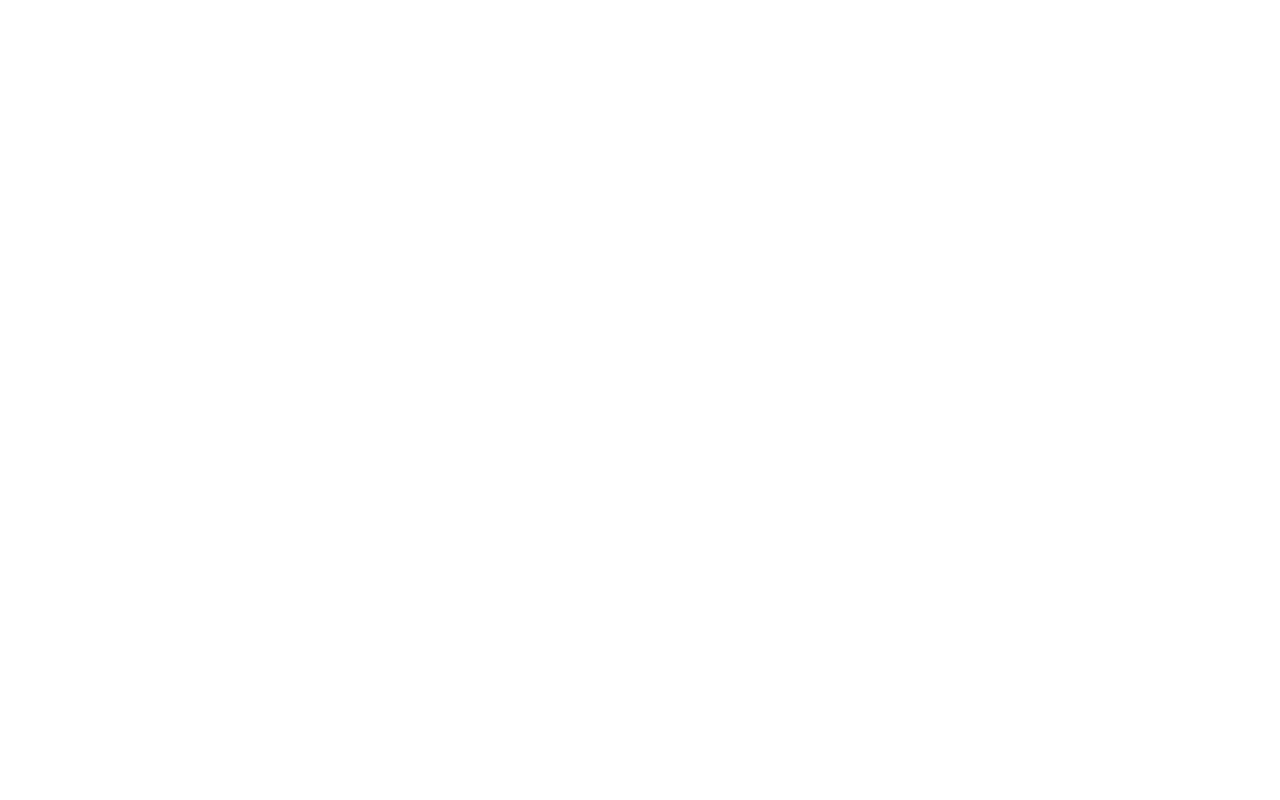
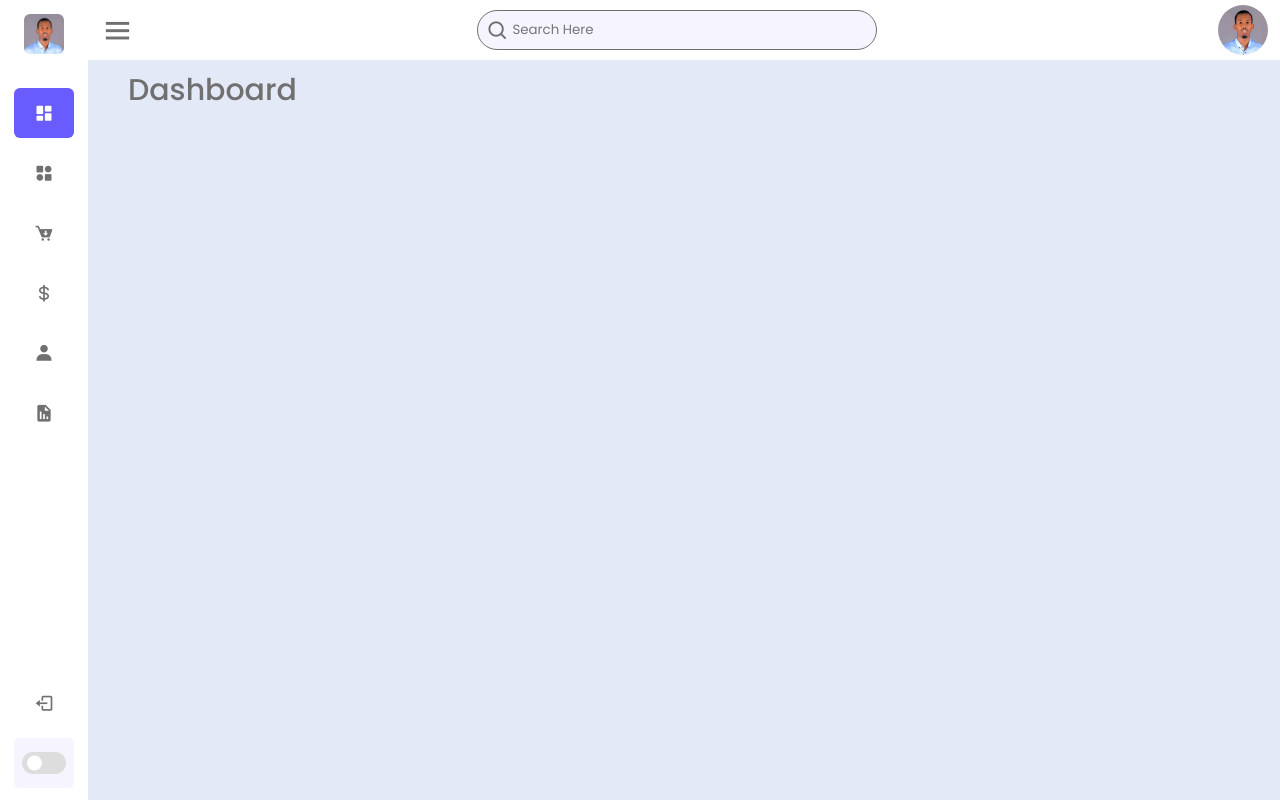
Before and after one commit to hay12k/dashboard, a plain HTML site: page index.html in a window 1280 px wide. Drawn offline with nearby package versions, Linux system fonts and the light colour scheme.

Commit message:
modified:   assets/css/style.css 	new file:   assets/images/pro.jpeg 	modified:   assets/js/script.js 	modified:   index.html

```diff
--- a/assets/css/style.css
+++ b/assets/css/style.css
@@ -0,0 +1,316 @@
+@import url('https://fonts.googleapis.com/css2?family=Poppins:wght@300;400;500;600;700&display=swap');
+
+*{
+    font-family: 'Poppins', sans-serif;
+    margin: 0;
+    padding: 0;
+    box-sizing: border-box;
+}
+:root{
+    /* -------colors-------- */
+    --body-color: #e4e9f7;
+    --sidebar-color: #fff;
+    --primary-color: #695cfe;
+    --primary-color-light: #f6f5ff;
+    --toggle-color: #ddd;
+    --text-color: #707070;
+    /* -------transitions-------- */
+    --tran-02: all 0.2s ease;
+    --tran-03: all 0.3s ease;
+    --tran-04: all 0.4s ease;
+    --tran-05: all 0.5s ease;
+}
+body.dark{
+    --body-color: #18191a;
+    --sidebar-color: #242526;
+    --primary-color: #3a3b3c;
+    --primary-color-light: #3a383c;
+    --toggle-color: #fff;
+    --text-color: #ccc;
+}
+body{
+    height: 100vh;
+    background: var(--body-color);
+    transition: var(--tran-05);
+}
+
+/* ====sidebar==== */
+.sidebar header{
+    position: relative;
+}
+.sidebar{
+    position: fixed;
+    top: 0;
+    left: 0;
+    height: 100%;
+    width: 250px;
+    padding: 10px 14px;
+    background: var(--sidebar-color);
+    transition: var(--tran-05);
+    z-index: 100;
+}
+.sidebar.close{
+    width: 88px;
+}
+/* ====Reusable CSS==== */
+.sidebar .text{
+    font-size: 16px;
+    font-weight: 500;
+    color: var(--text-color);
+    transition: var(--tran-04);
+    white-space: nowrap;
+    opacity: 1;
+}
+.sidebar.close .text{
+    opacity: 0;
+}
+.sidebar .image{
+    min-width: 60px;
+    display: flex;
+    align-items: center;
+    justify-content: center;
+}
+.sidebar li{
+    height: 50px;
+    margin-top: 10px;
+    list-style: none;
+    display: flex;
+    align-items: center;
+}
+.sidebar li .icon{
+    display: flex;
+    align-items: center;
+    justify-content: center;
+    min-width: 60px;
+    font-size: 20px;
+}
+.sidebar li .icon,
+.sidebar li .text{
+    color: var(--text-color);
+    transition: var(--tran-02);
+}
+.sidebar .image-text img{
+    width: 40px;
+    border-radius: 6px;
+}
+.sidebar header .image-text{
+    display: flex;
+    align-items: center;
+}
+.sidebar .image-text .header-text{
+    display: flex;
+    flex-direction: column;
+}
+.header-text .name{
+    font-weight: 600;
+}
+.header-text .profession{
+    margin-top: -2px;
+}
+.sidebar header .toggle{
+    position: absolute;
+    top: 50%;
+    right: -25px;
+    transform: translateY(-50%) rotate(180deg);
+    height: 25px;
+    width: 25px;
+    background: var(--primary-color);
+    display: flex;
+    align-items: center;
+    justify-content: center;
+    border-radius: 50%;
+    color: var(--toggle-color);
+    font-size: 22px;
+    transition: var(--tran-03);
+}
+.sidebar.close header .toggle{
+    transform: translateY(-50%);
+}
+body.dark .sidebar header .toggle{
+    color: var(--text-color);
+}
+.sidebar .menu{
+    margin-top: 20px;
+}
+
+.search-box input{
+    height: 100%;
+    width: 100%;
+    outline: none;
+    border: none;
+    border-radius: 6px;
+    font-size: 16px;
+    font-weight: 500;
+    color: var(--text-color);
+    background: var(--primary-color-light);
+}
+.sidebar li a{
+    height: 100%;
+    width: 100%;
+    display: flex;
+    align-items: center;
+    text-decoration: none;
+    border-radius: 6px;
+    transition: var(--tran-04);
+}
+.sidebar li a.active,
+.sidebar li a:hover{
+    background: var(--primary-color);
+}
+.sidebar li a:hover .icon,
+.sidebar li a:hover .text{
+    color: var(--sidebar-color);
+}
+.sidebar li a.active .icon,
+.sidebar li a.active .text{
+    color: var(--sidebar-color);
+}
+body.dark .sidebar li a:hover .icon,
+body.dark .sidebar li a:hover .text{
+    color: var(--text-color);
+}
+body.dark .sidebar li a.active .icon,
+body.dark .sidebar li a.active .text{
+    color: var(--text-color);
+}
+.sidebar .menu-bar{
+    height: calc(100% - 50px);
+    display: flex;
+    flex-direction: column;
+    justify-content: space-between;
+}
+.menu-bar .mode{
+    position: relative;
+    border-radius: 6px;
+    background: var(--primary-color-light);
+}
+.menu-bar .mode .moon-sun{
+    height: 50px;
+    width: 60px;
+    display: flex;
+    align-items: center;
+}
+.menu-bar .mode i{
+    position: absolute;
+    transition: var(--tran-03);
+}
+.menu-bar .mode i.sun{
+    opacity: 0;
+}
+body.dark .menu-bar .mode i.sun{
+    opacity: 1;
+}
+body.dark .menu-bar .mode i.moon{
+    opacity: 0;
+}
+.menu-bar .mode .toggle-switch{
+    position: absolute;
+    right: 0;
+    display: flex;
+    align-items: center;
+    justify-content: center;
+    height: 100%;
+    min-width: 60px;
+    cursor: pointer;
+    border-radius: 6px;
+    background: var(--primary-color-light);
+    transition: var(--tran-05);
+}
+.toggle-switch .switch{
+    position: relative;
+    height: 22px;
+    width: 44px;
+    border-radius: 25px;
+    background: var(--toggle-color);
+}
+.switch::before{
+    content: '';
+    position: absolute;
+    height: 15px;
+    width: 15px;
+    border-radius: 50%;
+    top: 50%;
+    left: 5px;
+    transform: translateY(-50%);
+    background: var(--sidebar-color);
+    transition: var(--tran-03);
+}
+body.dark .switch::before{
+    left: 24px;
+}
+
+.main{
+    position: relative;
+    height: 100vh;
+    left: 250px;
+    width: calc(100% - 250px);
+    background: var(--body-color);
+    transition: var(--tran-05);
+    z-index: 101;
+}
+.main .text{
+    font-size: 30px;
+    font-weight: 500;
+    color: var(--text-color);
+    padding: 8px 40px;
+}
+.sidebar.close ~ .main{
+    left: 88px;
+    width: calc(100% - 88px);
+}
+.main .topbar{
+    width: 100%;
+    background: var(--sidebar-color);
+    height: 60px;
+    display: flex;
+    justify-content: space-between;
+    align-items: center;
+    padding: 0 12px;
+}
+.topbar i{
+    font-size: 35px;
+    color: var(--text-color);
+    cursor: pointer;
+}
+.main .search{
+    position: relative;
+    width: 400px;
+    margin: 0 10px;
+}
+.main .search label{
+    position: relative;
+    width: 100%;
+}
+.main .search label input{
+    width: 100%;
+    height: 40px;
+    border-radius: 40px;
+    border: 1px solid var(--text-color);
+    outline: none;
+    padding: 5px 20px;
+    padding-left: 35px;
+    background: var(--primary-color-light);
+}
+.main .search label .bx{
+    position: absolute;
+    font-size: 23px;
+    left: 10px;
+    top: 2px;
+}
+.main .user{
+    position: relative;
+    min-width: 50px;
+    min-width: 50px;
+    height: 50px;
+    border-radius: 50%;
+    overflow: hidden;
+    cursor: pointer;
+}
+.user img{
+   position: absolute;
+   top: 0;
+   left: 0;
+   width: 100%;
+   height: 100%;
+   object-fit: cover;
+}
--- a/assets/js/script.js
+++ b/assets/js/script.js
@@ -0,0 +1,19 @@
+const body = document.querySelector("body"),
+      sidebar = body.querySelector(".sidebar"),
+      toggle = body.querySelector(".toggle"),
+      searchBtn = body.querySelector(".search-box"),
+      modeSwitch = body.querySelector(".toggle-switch"),
+      modeText = body.querySelector(".mode-text");
+
+      modeSwitch.addEventListener("click", () =>{
+        body.classList.toggle("dark");
+        if(body.classList.contains("dark")){
+          modeText.innerText = "Light Mode"
+        }else{
+          modeText.innerText = "Dark Mode"
+        }
+      });
+
+      toggle.addEventListener("click", () =>{
+        sidebar.classList.toggle("close");
+      });
--- a/index.html
+++ b/index.html
@@ -1,12 +1,118 @@
 <!DOCTYPE html>
 <html lang="en">
+
 <head>
     <meta charset="UTF-8">
     <meta http-equiv="X-UA-Compatible" content="IE=edge">
     <meta name="viewport" content="width=device-width, initial-scale=1.0">
     <title>Dashboard</title>
+    <!-- -----------CSS------------- -->
+    <link rel="stylesheet" href="./assets/css/style.css">
+    <!-- -----------BOXICONS------------- -->
+    <link href='https://unpkg.com/boxicons@2.1.4/css/boxicons.min.css' rel='stylesheet'>
+
 </head>
+
 <body>
+    <nav class="sidebar close">
+        <header>
+            <div class="image-text">
+                <span class="image">
+                    <img src="./assets/images/pro.jpeg" alt="">
+                </span>
+                <div class="text header-text">
+                    <span class="name">Hay12k</span>
+                    <span class="profession">Web developer</span>
+                </div>
+            </div>
+            <!-- <i class='bx bx-chevron-right toggle'></i> -->
+        </header>
+        <div class="menu-bar">
+            <div class="menu">
+                <ul class="menu-links">
+                    <li class="nav-link">
+                        <a href="#" class="active">
+                            <i class='bx bxs-dashboard icon'></i>
+                            <span class="text nav-text">Dashboard</span>
+                        </a>
+                    </li>
+                    <li class="nav-link">
+                        <a href="#">
+                            <i class='bx bxs-category-alt icon'></i>
+                            <span class="text nav-text">Categories</span>
+                        </a>
+                    </li>
+                    <li class="nav-link">
+                        <a href="#">
+                            <i class='bx bxs-cart-download icon'></i>
+                            <span class="text nav-text">Product</span>
+                        </a>
+                    </li>
+                    <li class="nav-link">
+                        <a href="#">
+                            <i class='bx bx-dollar icon'></i>
+                            <span class="text nav-text">Sells</span>
+                        </a>
+                    </li>
+                    <li class="nav-link">
+                        <a href="#">
+                            <i class='bx bxs-user icon'></i>
+                            <span class="text nav-text">Manage Users</span>
+                        </a>
+                    </li>
+                    <!-- <li class="nav-link">
+                        <a href="#">
+                            <i class='bx bxs-group icon'></i>
+                            <span class="text nav-text">Customers</span>
+                        </a>
+                    </li> -->
+                    <li class="nav-link">
+                        <a href="#">
+                            <i class='bx bxs-report icon'></i>
+                            <span class="text nav-text">Reports</span>
+                        </a>
+                    </li>
+                </ul>
+            </div>
+            <div class="bottom-content">
+                <li class="">
+                    <a href="#">
+                        <i class='bx bx-log-out icon'></i>
+                        <span class="text nav-text">Logout</span>
+                    </a>
+                </li>
+                <li class="mode">
+                    <div class="moon-sun">
+                        <i class='bx bx-moon icon moon'></i>
+                        <i class='bx bx-sun icon sun'></i>
+                    </div>
+                    <span class="mode-text text">Dark Mode</span>
+                    <div class="toggle-switch">
+                        <span class="switch"></span>
+                    </div>
+                </li>
+            </div>
+        </div>
+    </nav>
 
+    <div class="main">
+        <div class="topbar">
+            <i class='bx bx-menu toggle'></i>
+            <div class="search">
+                <label>
+                    <input type="text" placeholder="Search Here">
+                    <i class='bx bx-search'></i>
+                </label>
+            </div>
+            <div class="user">
+                <img src="./assets/images/pro.jpeg" alt="">
+            </div>
+        </div>
+        <div class="text">Dashboard</div>
+    </div>
+
+
+    <script src="./assets/js/script.js"></script>
 </body>
+
 </html>
```
Also changed, not shown: assets/images/pro.jpeg (added).
